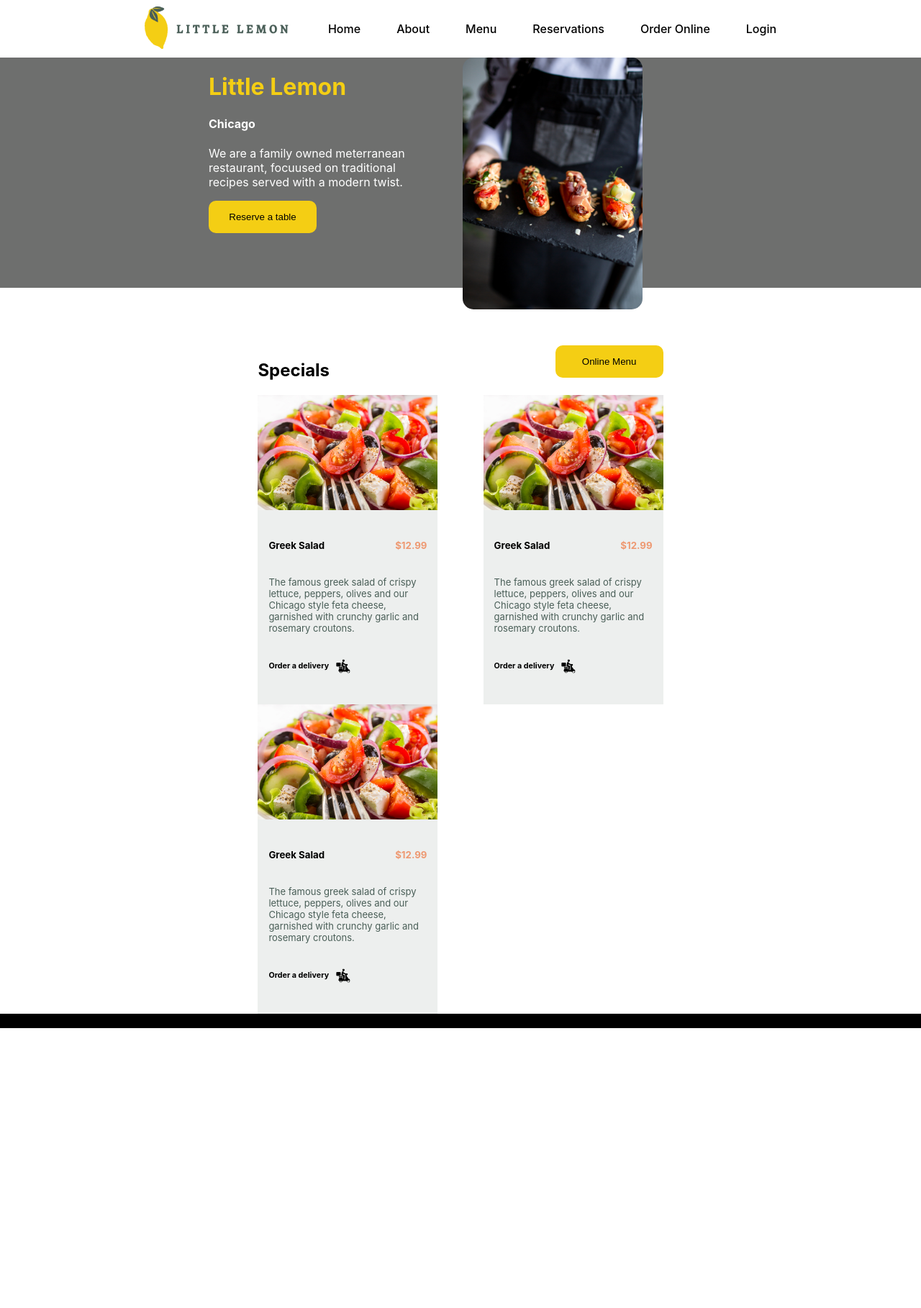
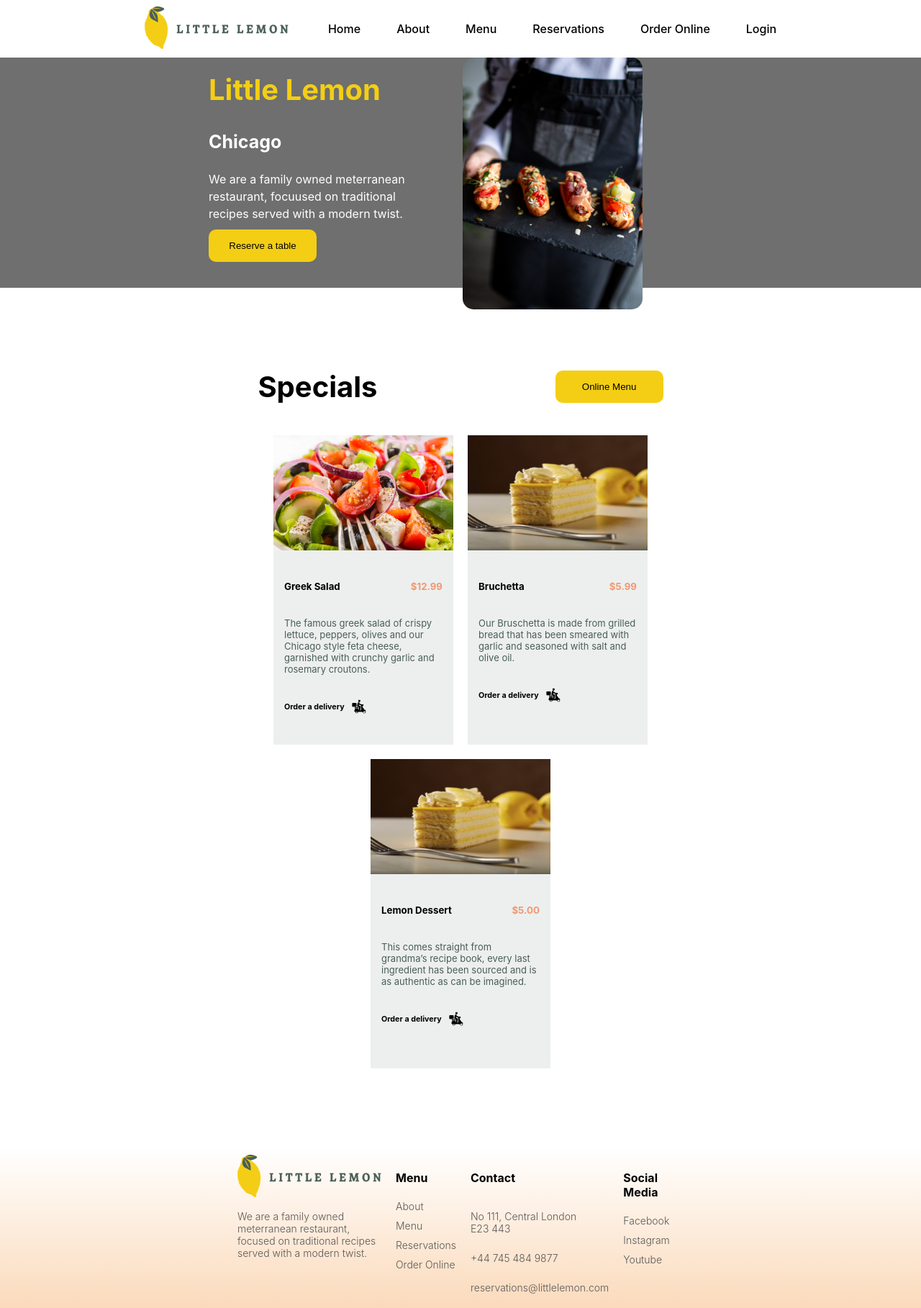
Before and after one commit to tharindu991/LittleLemonWeb, a React (Create React App) app: page / in a window 1280 px wide. Shown: the whole page at 72% size. Before the commit the page ends 1429 px from the top, so only its background shows below. Built offline with nearby package versions, Linux system fonts and the light colour scheme.

Commit message:
booking page and footer implementation

```diff
--- a/src/App.css
+++ b/src/App.css
@@ -11,6 +11,18 @@
   /* grid-template-rows: 1fr 20fr 1fr; */
 
   /* grid-template-columns: 150px 1fr; */
+}
+
+Main {
+  padding-bottom: 100px;
+}
+
+h2 {
+  font-size: 40px;
+}
+
+h3 {
+  font-size: 25px;
 }
 
 /* Hero */
@@ -50,8 +62,45 @@
   display: grid;
   grid-template-columns: 50% 50%;
 }
-.hero-inner-container {
+.hero-content {
+  display: flex;
+  justify-content: right;
+  padding-right: 50px;
+}
+
+.hero-content h2 {
+  margin-top: 20px;
+}
+
+.hero-content h3 {
+  margin-top: 0px;
+}
+
+.hero-content p {
+  margin-bottom: 10px;
+  line-height: 1.5;
+}
+
+.hero-content-container {
   width: 300px;
+}
+
+@media only screen and (max-width: 768px) {
+  .hero-container {
+    background-color: #6e6f6e;
+    height: 320px;
+    display: flex;
+  }
+
+  .hero-content {
+    display: flex;
+    justify-content: right;
+  }
+
+  .hero-content-container {
+    width: 100%;
+    padding: 15px;
+  }
 }
 
 /* button */
@@ -70,13 +119,13 @@
 .specials-card-wrapper {
   display: flex;
   flex-wrap: wrap;
-  justify-content: space-between;
+  justify-content: center;
 }
 .actions-container {
   display: flex;
   flex-direction: row;
   justify-content: space-between;
-  align-items: start;
+  align-items: center;
 }
 
 .global-padding-vertical {
@@ -133,6 +182,7 @@
   width: 250px;
   height: 430px;
   background-color: #edefee;
+  margin: 10px;
 }
 
 .card-img {
@@ -271,3 +321,69 @@
 .mobile-menu {
   display: block;
 }
+
+/* booking form */
+.booking-page-container {
+  display: flex;
+  flex: 1;
+  justify-content: center;
+  align-items: center;
+  /* padding-left: 28%; */
+  /* background-image
+  : url("assets/table.jpg"); */
+  background: url("assets/table.png") no-repeat;
+  background-position: 50% 50%;
+  /* background-size: 100vw; */
+  height: 90vh;
+}
+
+.booking-form {
+  background-color: #edefee;
+  border: #495e57;
+  border-width: 5px;
+  border-style: solid;
+  border-radius: 5px;
+
+  padding: 20px;
+  display: grid;
+  width: 250px;
+  gap: 20px;
+
+  height: 400px;
+  background-color: #ffffff;
+}
+
+/* footer */
+
+.footer-container {
+  display: grid;
+  /* grid-template-rows: 1fr; */
+  grid-template-columns: 1.5fr 1fr 1fr 1fr;
+  background: linear-gradient(#fff 0%, #fbdabb 100%);
+  padding-left: 25%;
+  padding-right: 25%;
+}
+
+@media (max-width: 900px) {
+  .footer-container {
+    grid-template-columns: 1fr;
+    /* height: min-content; */
+  }
+}
+
+.footer-content {
+  display: flex;
+  flex-direction: column;
+  /* justify-content: space-around; */
+}
+
+.footer-item {
+  color: #595757;
+  text-decoration: none;
+  font-weight: 300;
+  font-size: 14px;
+  margin-bottom: 10px;
+}
+footer section {
+  margin: 10px;
+}
--- a/src/App.js
+++ b/src/App.js
@@ -3,7 +3,7 @@ import "./App.css";
 // import Footer from "./components/Footer";
 // import Main from "./components/Main";
 import Home from "./pages/Home";
-import Booking from "./pages/Booking";
+import BookingPage from "./pages/BookingPage";
 
 import { Routes, Route } from "react-router-dom";
 
@@ -16,7 +16,7 @@ function App() {
 	  </nav> */}
       <Routes>
         <Route path="/" element={<Home />}></Route>
-        <Route path="/booking" element={<Booking />}></Route>
+        <Route path="/booking" element={<BookingPage />}></Route>
       </Routes>
     </div>
   );
--- /dev/null
+++ b/src/Constants.js
@@ -0,0 +1,30 @@
+import salad from "./assets/greek_salad.jpg";
+import lemon_dessert from "./assets/lemon_dessert.jpg";
+// import mario from "./assets/Mario.jpg";
+
+export const specials = [
+  {
+    image: salad,
+    name: "Greek Salad",
+    price: "$12.99",
+    description:
+      "The famous greek salad of crispy lettuce, peppers, olives and our Chicago style feta cheese, garnished with crunchy garlic and rosemary croutons.",
+    actionText: "Order a delivery",
+  },
+  {
+    image: lemon_dessert,
+    name: "Bruchetta",
+    price: "$5.99",
+    description:
+      "Our Bruschetta is made from grilled bread that has been smeared with garlic and seasoned with salt and olive oil.",
+    actionText: "Order a delivery",
+  },
+  {
+    image: lemon_dessert,
+    name: "Lemon Dessert",
+    price: "$5.00",
+    description:
+      "This comes straight from grandma’s recipe book, every last ingredient has been sourced and is as authentic as can be imagined.",
+    actionText: "Order a delivery",
+  },
+];
--- /dev/null
+++ b/src/components/BookingForm.js
@@ -0,0 +1,27 @@
+function BookingForm() {
+  return (
+    <form className="booking-form">
+      <label for="res-date">Choose date</label>
+      <input type="date" id="res-date" />
+      <label for="res-time">Choose time</label>
+      <select id="res-time ">
+        <option>17:00</option>
+        <option>18:00</option>
+        <option>19:00</option>
+        <option>20:00</option>
+        <option>21:00</option>
+        <option>22:00</option>
+      </select>
+      <label for="guests">Number of guests</label>
+      <input type="number" placeholder="1" min="1" max="10" id="guests" />
+      <label for="occasion">Occasion</label>
+      <select id="occasion">
+        <option>Birthday</option>
+        <option>Anniversary</option>
+      </select>
+      <input type="submit" value="Make Your reservation" />
+    </form>
+  );
+}
+
+export default BookingForm;
--- a/src/components/Button.js
+++ b/src/components/Button.js
@@ -1,5 +1,9 @@
 function Button(props) {
-  return <button className="button-container">{props.text}</button>;
+  return (
+    <button className="button-container" {...props}>
+      {props.text}
+    </button>
+  );
 }
 
 export default Button;
--- a/src/components/Card.js
+++ b/src/components/Card.js
@@ -1,24 +1,20 @@
-import salad from "../assets/greek_salad.jpg";
 import delivery from "../assets/delivery.png";
 
 function Card(props) {
+  const { name, image, description, actionText, price } = props;
   return (
     <div className="card-container">
-      <img src={salad} alt="Greek Salad" className="card-img" />
+      <img src={image} alt="Greek Salad" className="card-img" />
       <div className="card-content">
         <div className="card-top-content">
-          <h5>Greek Salad</h5>
+          <h5>{name}</h5>
 
-          <h5 className="card-price-text">$12.99</h5>
+          <h5 className="card-price-text">{price}</h5>
         </div>
 
-        <p>
-          The famous greek salad of crispy lettuce, peppers, olives and our
-          Chicago style feta cheese, garnished with crunchy garlic and rosemary
-          croutons.
-        </p>
+        <p>{description}</p>
         <div className="card-action-container">
-          <h6>Order a delivery</h6>
+          <h6>{actionText}</h6>
           <img className="card-action-icon" src={delivery} alt="delivery" />
         </div>
       </div>
--- a/src/components/Footer.js
+++ b/src/components/Footer.js
@@ -1,5 +1,61 @@
+import { Link } from "react-router-dom";
+
 function Footer() {
-  return <footer style={{ background: "#000" }}>Footer</footer>;
+  return (
+    <footer className="footer-container">
+      <section>
+        <img src="logo.png" />
+        <p className="footer-item">
+          We are a family owned meterranean restaurant, <br />
+          focused on traditional recipes <br />
+          served with a modern twist.
+        </p>
+      </section>
+      <section>
+        <h4>Menu</h4>
+        <div className="footer-content">
+          <Link className="footer-item" to="/about">
+            About
+          </Link>
+          <Link className="footer-item" to="/menu">
+            Menu
+          </Link>
+          <Link className="footer-item" to="/booking">
+            Reservations
+          </Link>
+          <Link className="footer-item" to="/order">
+            Order Online
+          </Link>
+        </div>
+      </section>
+      <section>
+        <h4>Contact</h4>
+        <div className="footer-content">
+          <p className="footer-item">
+            No 111, Central London <br />
+            E23 443
+          </p>
+          <p className="footer-item">+44 745 484 9877</p>
+          <p className="footer-item">reservations@littlelemon.com</p>
+        </div>
+      </section>
+
+      <section>
+        <h4>Social Media</h4>
+        <div className="footer-content">
+          <a className="footer-item" href="#">
+            Facebook
+          </a>
+          <a className="footer-item" href="#">
+            Instagram
+          </a>
+          <a className="footer-item" href="#">
+            Youtube
+          </a>
+        </div>{" "}
+      </section>
+    </footer>
+  );
 }
 
 export default Footer;
--- a/src/components/Hero.js
+++ b/src/components/Hero.js
@@ -1,22 +1,25 @@
 import Button from "./Button";
+import { useNavigate } from "react-router-dom";
+
 function Hero() {
+  const navigate = useNavigate();
+
   return (
     <div className="hero-container">
-      <div
-        style={{
-          display: "flex",
-          justifyContent: "right",
-          paddingRight: 50,
-        }}
-      >
-        <div className="hero-inner-container">
-          <h1 className="primary-text-color">Little Lemon</h1>
-          <h4 className="secondary-text-color">Chicago</h4>
+      <div className="hero-content">
+        <div className="hero-content-container">
+          <h2 className="primary-text-color">Little Lemon</h2>
+          <h3 className="secondary-text-color">Chicago</h3>
           <p className="secondary-text-color">
             We are a family owned meterranean restaurant, focuused on
             traditional recipes served with a modern twist.
           </p>
-          <Button text="Reserve a table" />
+          <Button
+            text="Reserve a table"
+            onClick={() => {
+              navigate("/booking");
+            }}
+          />
         </div>
       </div>
 
--- a/src/components/Main.js
+++ b/src/components/Main.js
@@ -2,6 +2,7 @@ import Hero from "./Hero";
 import restaurantfood from "../assets/restaurantfood.jpg";
 import Button from "./Button";
 import Card from "./Card";
+import { specials } from "../Constants";
 
 function Main() {
   return (
@@ -21,9 +22,9 @@ function Main() {
         </div>
 
         <div className="specials-card-wrapper">
-          <Card />
-          <Card />
-          <Card />
+          {specials.map((item) => (
+            <Card {...item} />
+          ))}
         </div>
       </div>
     </main>
--- a/src/pages/Booking.js
+++ /dev/null
@@ -1,5 +0,0 @@
-function Booking() {
-  return <div>Booking</div>;
-}
-
-export default Booking;
--- /dev/null
+++ b/src/pages/BookingPage.js
@@ -0,0 +1,18 @@
+import BookingForm from "../components/BookingForm";
+import Footer from "../components/Footer";
+import Nav from "../components/Nav";
+
+function BookingPage() {
+  return (
+    <>
+      <Nav />
+      <div className="booking-page-container">
+        <BookingForm />
+      </div>
+
+      <Footer />
+    </>
+  );
+}
+
+export default BookingPage;
```
Also changed, not shown: src/assets/table.png (added).
